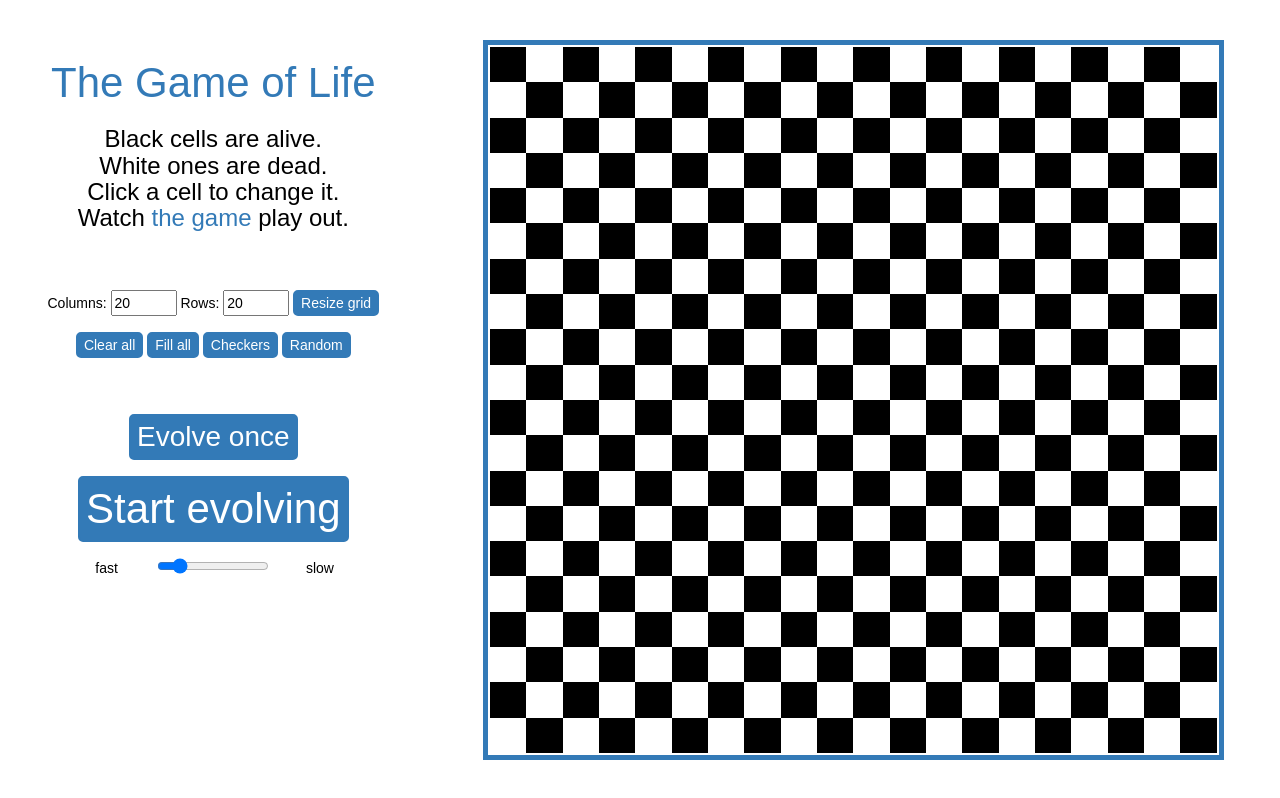
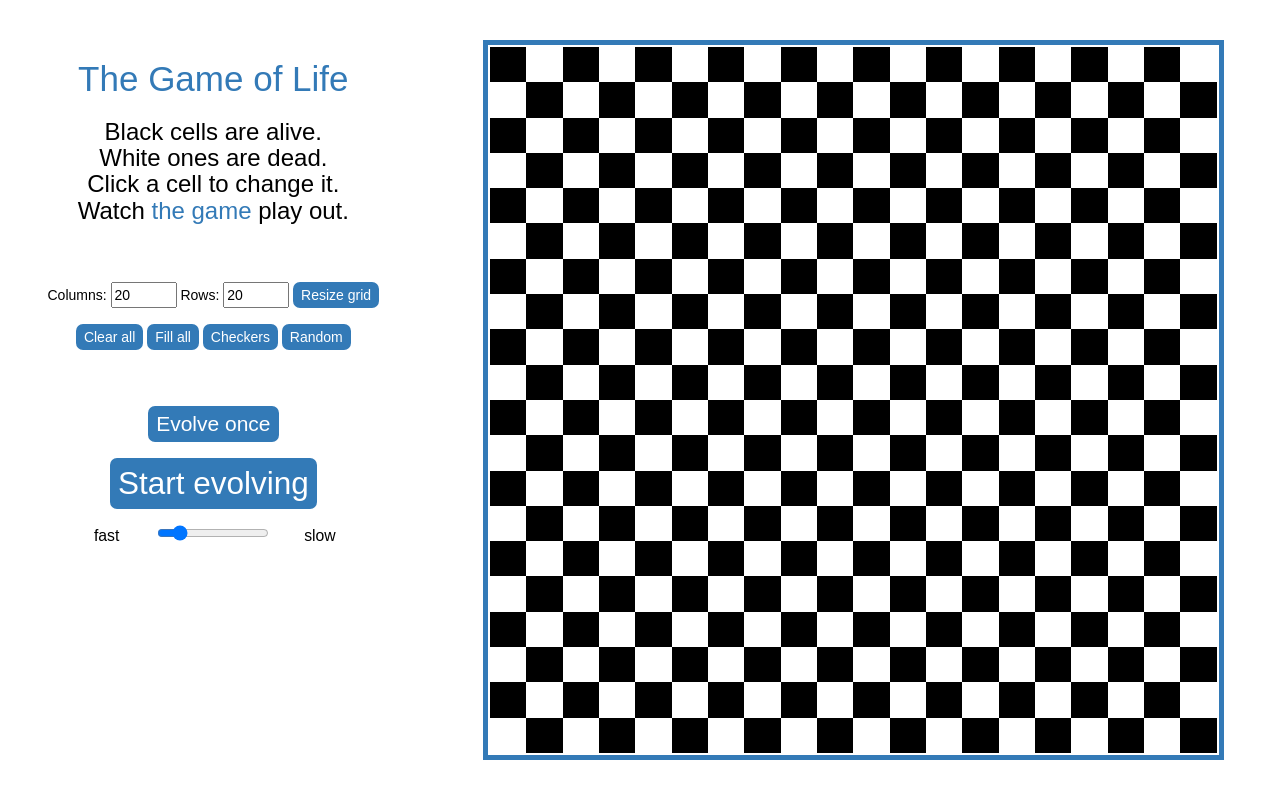
Before and after one commit to vakila/game-of-life, a plain HTML site: page index.html in a window 1280 px wide. Drawn offline with nearby package versions, Linux system fonts and the light colour scheme.

Commit message:
Minor changes to header styles

```diff
--- a/style.css
+++ b/style.css
@@ -28,7 +28,7 @@ main {
 
 h1 {
     color: #337ab7;
-    font-size: 3em;
+    font-size: 2.5em;
 }
 
 /*h1 a {
@@ -54,7 +54,7 @@ button{
     background-color: #337ab7;
     color: white;
     border: 2px solid #337ab7;
-    border-radius: 5px;
+    border-radius: 7px;
     /*font-size: 1em;*/
     /*width:100%;*/
 }
@@ -83,7 +83,7 @@ button:active {
 }*/
 
 #main-buttons {
-    font-size:2em;
+    font-size:1.5em;
     padding-top: 5vh;
     padding-bottom: 5vh;
 }
@@ -93,7 +93,7 @@ button:active {
 }
 
 #main-buttons .slider {
-    font-size:.5em;
+    font-size:.75em;
 }
 
 #grid {
```
